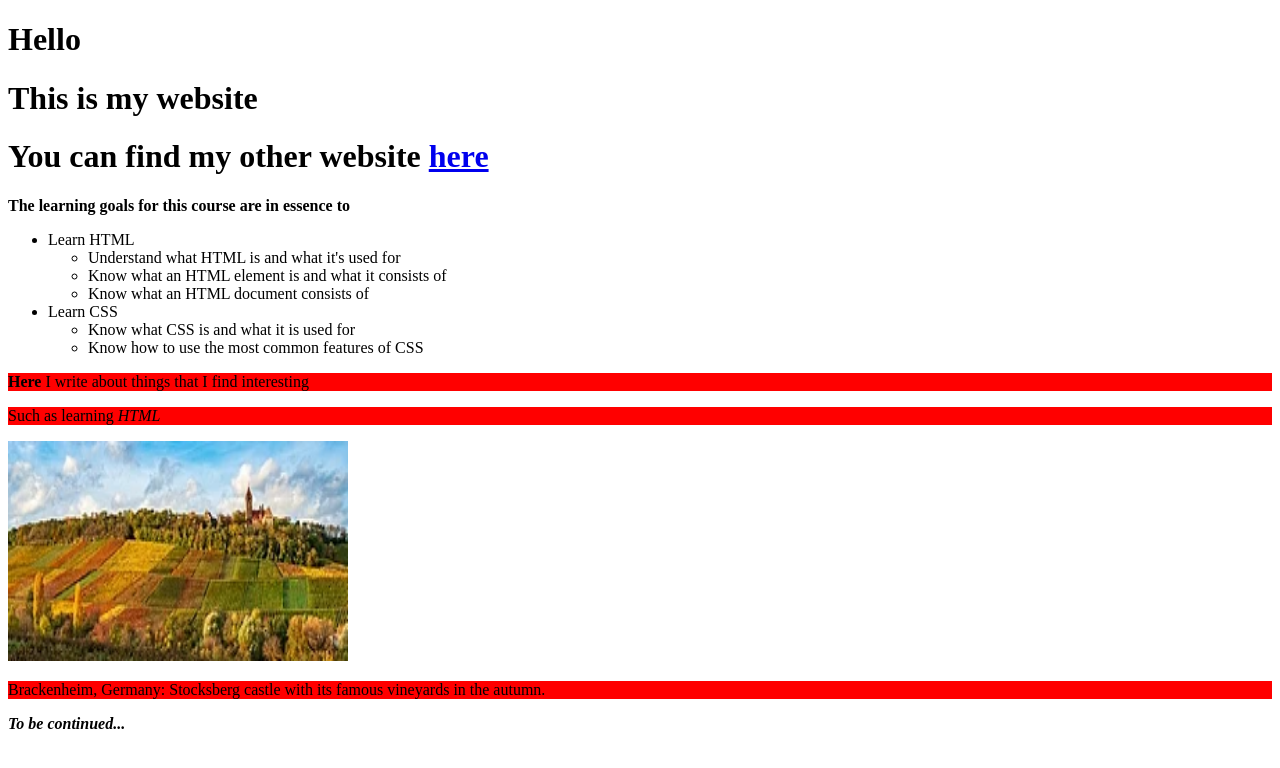
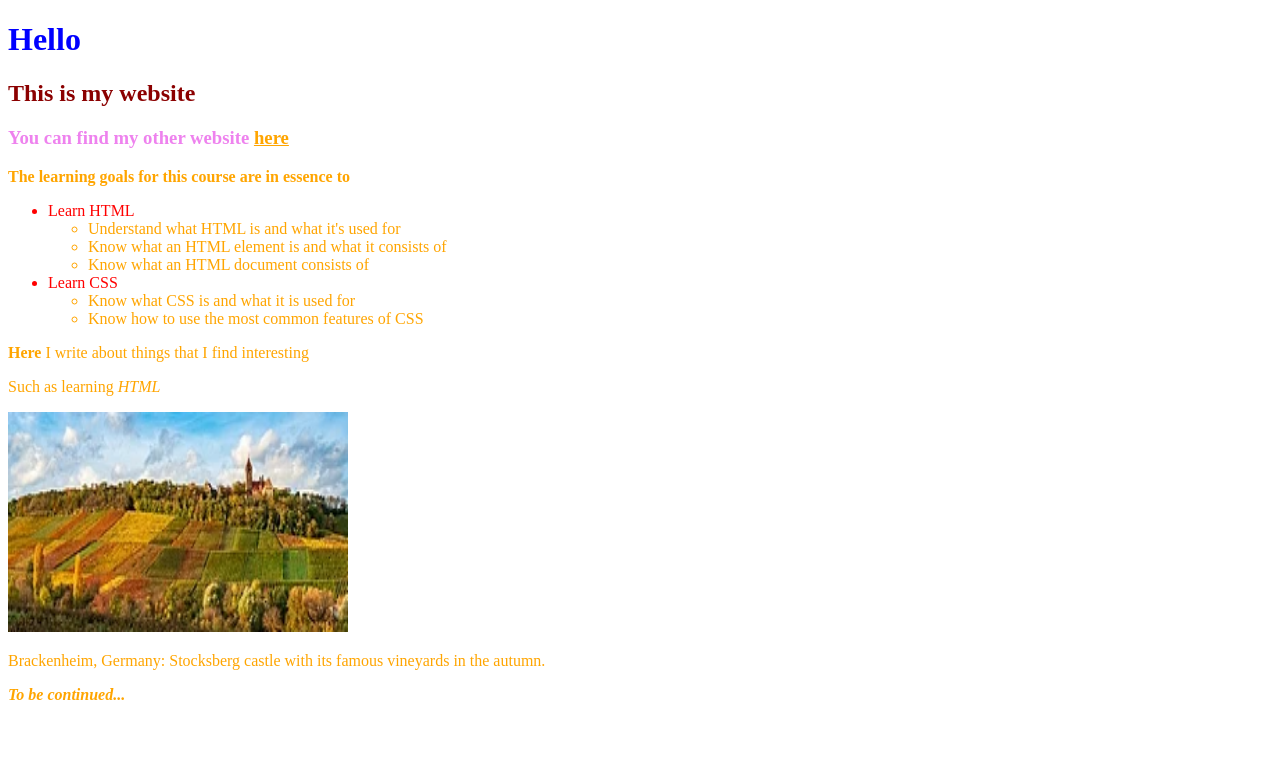
Before and after one commit to adfgl/lapio-website, a plain HTML site: page index.html in a window 1280 px wide. Drawn offline with Linux system fonts and the light colour scheme.

Commit message:
Part 3, add eigth exercise

```diff
--- a/index.html
+++ b/index.html
@@ -11,14 +11,14 @@
 <body>
   <!--Do the exercises here-->
   <h1>Hello</h1>
-  <h1>This is my website</h1>
-  <h1>You can find my other website <a href="page2.html">here</a></h1>
+  <h2>This is my website</h2>
+  <h3>You can find my other website <a href="page2.html">here</a></h3>
 
-  <b>The learning goals for this course are in essence to</b>
+  <p><b>The learning goals for this course are in essence to</b></p>
 
-  <ul>
+  <ul class="outer-list">
     <li>Learn HTML
-      <ul>
+      <ul class="inner-list">
         <li>Understand what HTML is and what it's used for</li>
         <li>Know what an HTML element is and what it consists of</li>
         <li>Know what an HTML document consists of</li>
@@ -26,7 +26,7 @@
     </li>
 
     <li>Learn CSS
-      <ul>
+      <ul class="inner-list">
         <li>Know what CSS is and what it is used for</li>
         <li>Know how to use the most common features of CSS</li>
       </ul>
@@ -43,7 +43,7 @@
     <p>Brackenheim, Germany: Stocksberg castle with its famous vineyards in the autumn.</p>
   </div>
 
-  <b><i>To be continued...</i></b>
+  <p><b><i>To be continued...</i></b></p>
 </body>
 
 </html>
--- a/style.css
+++ b/style.css
@@ -1 +1,7 @@
-p { background-color: red; }
+.inner-list { color: orange }
+.outer-list { color: red }
+p {color:  orange }
+h1 { color: blue }
+h2 { color: darkred }
+h3 { color: violet }
+a { color: orange }
```
